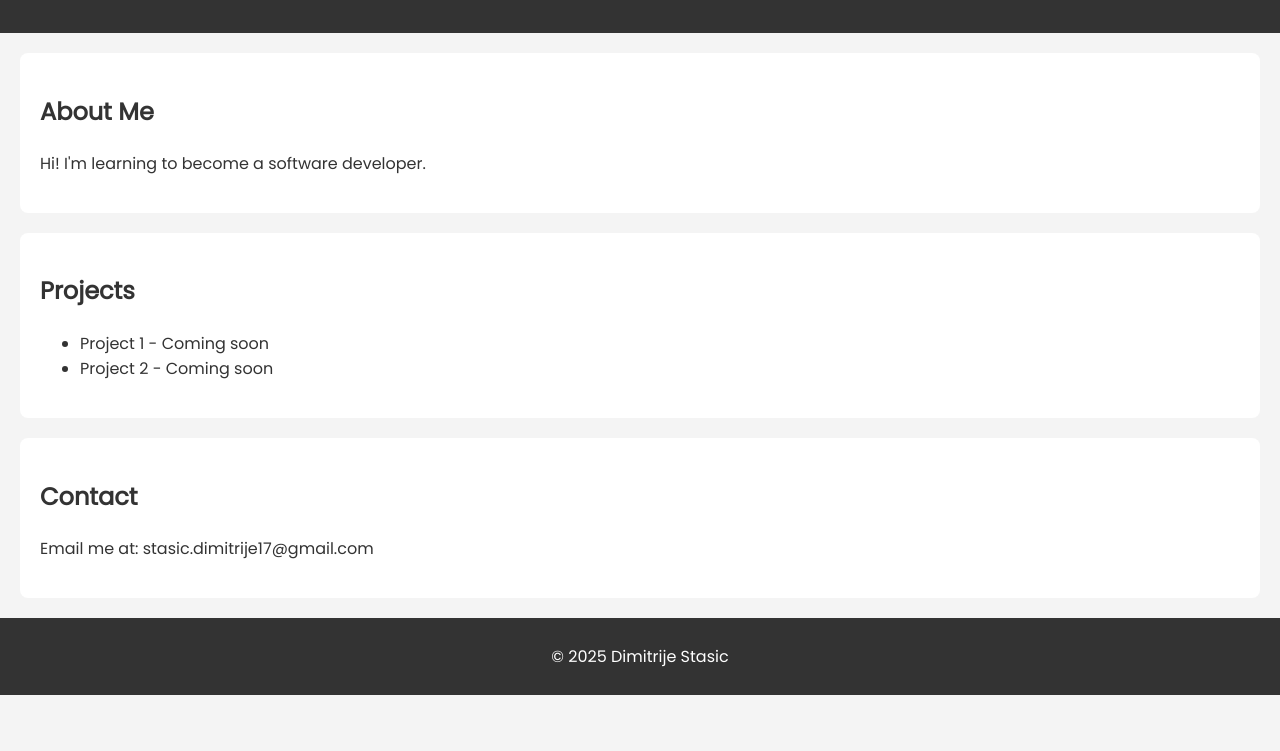
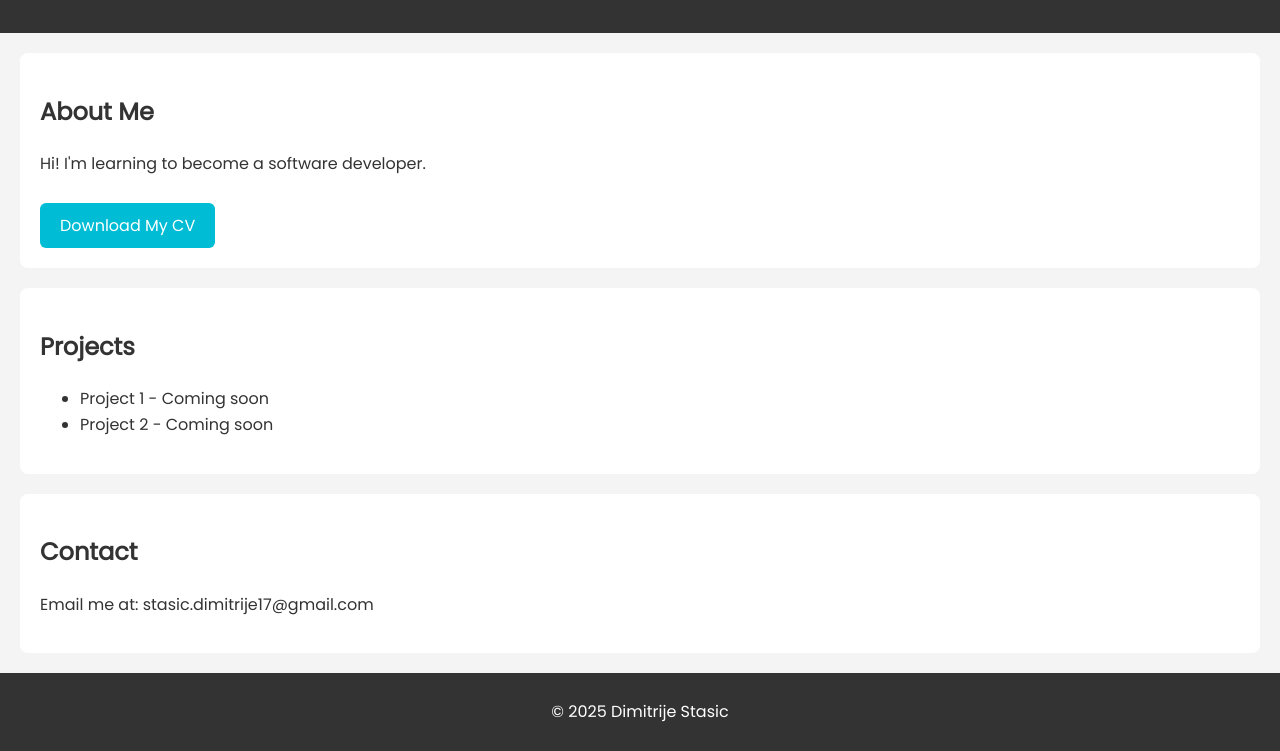
Before and after one commit to stasdi01/personal-portfolio, a plain HTML site: page index.html in a window 1280 px wide. Shown: the part 116-867 px from the top of the page. Before the commit the page ends 811 px from the top, so only its background shows below. Drawn offline with Linux system fonts and the light colour scheme.

Commit message:
Add Download CV button

```diff
--- a/index.html
+++ b/index.html
@@ -27,6 +27,7 @@
   <section id="about">
     <h2>About Me</h2>
     <p>Hi! I'm learning to become a software developer.</p>
+    <a href="my-cv.pdf" download class="download-btn">Download My CV</a>
   </section>
 
   <section id="projects">
--- a/style.css
+++ b/style.css
@@ -72,3 +72,18 @@ section:hover {
 body {
   font-family: 'Poppins', sans-serif;
 }
+
+.download-btn {
+  display: inline-block;
+  padding: 10px 20px;
+  margin-top: 10px;
+  background-color: #00bcd4;
+  color: white;
+  text-decoration: none;
+  border-radius: 6px;
+  transition: background-color 0.3s ease;
+}
+
+.download-btn:hover {
+  background-color: #0097a7;
+}
```
Also changed, not shown: 1 other file.
